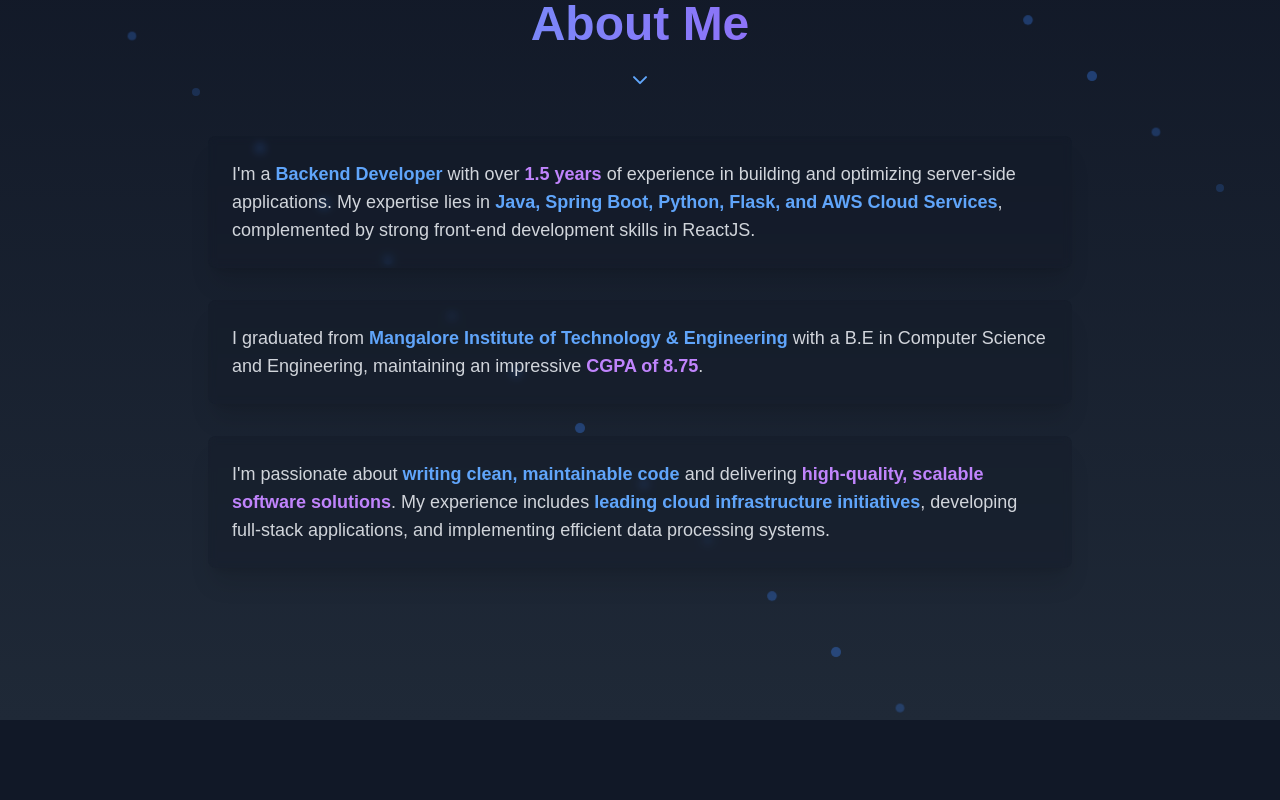
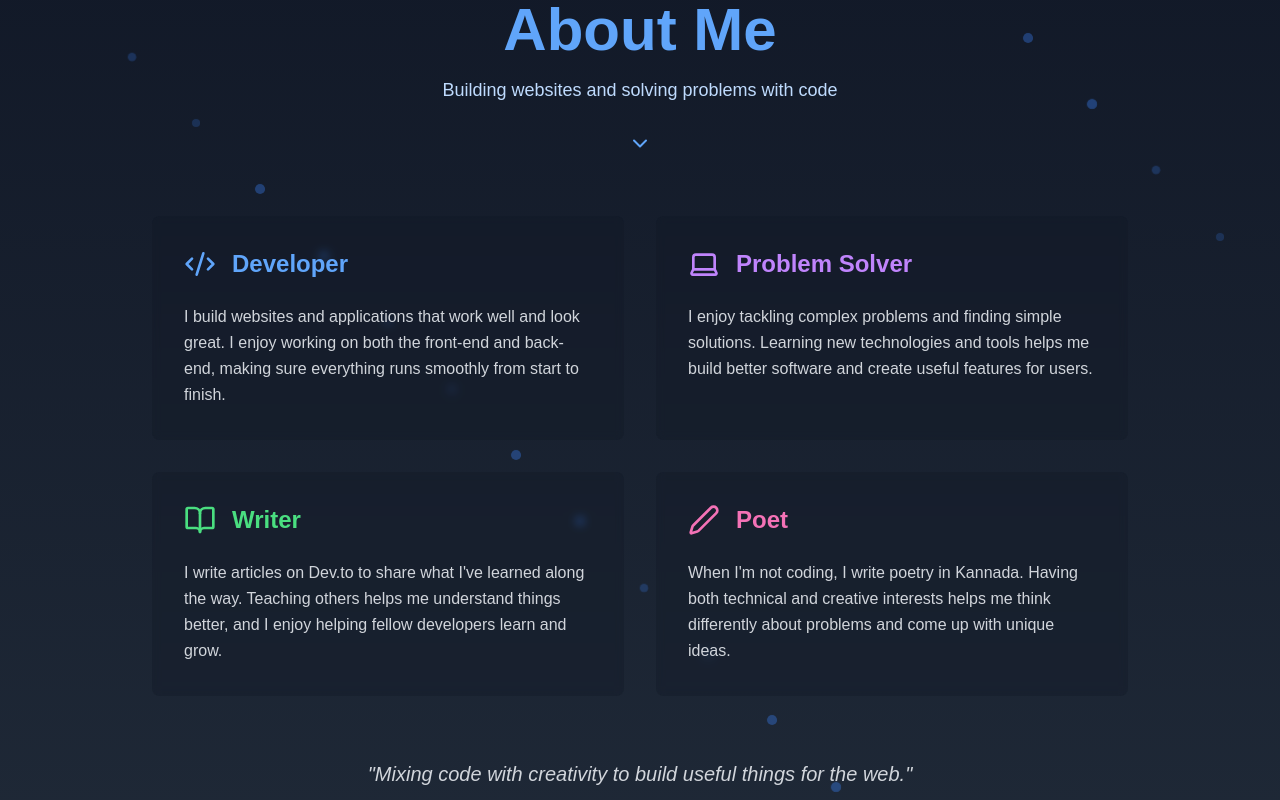
Before and after one commit to Varshithvhegde/portfolio-v2, a Next.js app: page / in a window 1280 px wide. Shown: the part 880-1680 px from the top of the page. Built offline with nearby package versions, Linux system fonts and the light colour scheme.

Commit message:
Made About Section Some Chnages

```diff
--- a/src/components/About.tsx
+++ b/src/components/About.tsx
@@ -1,6 +1,6 @@
 import React from 'react';
 import { motion } from 'framer-motion';
-import { ChevronDown } from 'lucide-react';
+import { ChevronDown, Pen, Code2, BookOpen, Laptop } from 'lucide-react';
 
 const About = () => {
   const containerVariants = {
@@ -38,7 +38,7 @@ const About = () => {
     }
   };
 
-  // Pre-calculate positions for background elements to ensure consistency
+  // Background elements animation
   const backgroundElements = Array.from({ length: 20 }, (_, i) => ({
     id: i,
     left: `${(i * 5) % 100}%`,
@@ -73,74 +73,120 @@ const About = () => {
       </div>
 
       <motion.div
-        className="max-w-4xl mx-auto px-4 relative"
+        className="max-w-5xl mx-auto px-6 relative"
         initial="hidden"
         animate="visible"
         variants={containerVariants}
       >
         <motion.div
-          className="text-center mb-12"
+          className="text-center mb-16"
           variants={itemVariants}
         >
           <motion.h2
-            className="text-5xl font-bold bg-gradient-to-r from-blue-400 to-purple-500 text-transparent bg-clip-text mb-4"
+            className="text-6xl font-bold text-blue-400 mb-4"
             whileHover={{ scale: 1.05 }}
             transition={{ duration: 0.3 }}
           >
             About Me
           </motion.h2>
+          <motion.p
+            className="text-lg text-blue-200 mt-4 max-w-2xl mx-auto"
+            variants={itemVariants}
+          >
+            Building websites and solving problems with code
+          </motion.p>
           <motion.div
             animate={floatAnimation}
-            className="mt-4"
+            className="mt-6"
           >
             <ChevronDown className="w-6 h-6 mx-auto text-blue-400" />
           </motion.div>
         </motion.div>
 
         <motion.div
-          className="space-y-8 text-lg text-gray-300"
+          className="grid grid-cols-1 md:grid-cols-2 gap-8"
           variants={containerVariants}
         >
           <motion.div
-            className="backdrop-blur-sm bg-gray-900/30 p-6 rounded-lg shadow-xl"
+            className="backdrop-blur-sm bg-gray-900/30 p-8 rounded-lg"
             variants={itemVariants}
             whileHover={{ scale: 1.02 }}
             transition={{ duration: 0.3 }}
           >
-            <p>
-              I&apos;m a <span className="text-blue-400 font-semibold">Backend Developer</span> with over
-              <span className="text-purple-400 font-semibold"> 1.5 years </span>
-              of experience in building and optimizing server-side applications.
-              My expertise lies in <span className="text-blue-400 font-semibold">Java, Spring Boot, Python, Flask, and AWS Cloud Services</span>, complemented by strong
-              front-end development skills in ReactJS.
+            <div className="flex items-center mb-6">
+              <Code2 className="w-8 h-8 text-blue-400 mr-4" />
+              <h3 className="text-2xl font-bold text-blue-400">Developer</h3>
+            </div>
+            <p className="text-gray-300 leading-relaxed">
+              I build websites and applications that work well and look great.
+              I enjoy working on both the front-end and back-end, making sure
+              everything runs smoothly from start to finish.
             </p>
           </motion.div>
 
           <motion.div
-            className="backdrop-blur-sm bg-gray-900/30 p-6 rounded-lg shadow-xl"
+            className="backdrop-blur-sm bg-gray-900/30 p-8 rounded-lg"
             variants={itemVariants}
             whileHover={{ scale: 1.02 }}
             transition={{ duration: 0.3 }}
           >
-            <p>
-              I graduated from <span className="text-blue-400 font-semibold">Mangalore Institute of Technology & Engineering</span> with a B.E in Computer Science and
-              Engineering, maintaining an impressive <span className="text-purple-400 font-semibold">CGPA of 8.75</span>.
+            <div className="flex items-center mb-6">
+              <Laptop className="w-8 h-8 text-purple-400 mr-4" />
+              <h3 className="text-2xl font-bold text-purple-400">Problem Solver</h3>
+            </div>
+            <p className="text-gray-300 leading-relaxed">
+              I enjoy tackling complex problems and finding simple solutions.
+              Learning new technologies and tools helps me build better software
+              and create useful features for users.
             </p>
           </motion.div>
 
           <motion.div
-            className="backdrop-blur-sm bg-gray-900/30 p-6 rounded-lg shadow-xl"
+            className="backdrop-blur-sm bg-gray-900/30 p-8 rounded-lg"
             variants={itemVariants}
             whileHover={{ scale: 1.02 }}
             transition={{ duration: 0.3 }}
           >
-            <p>
-              I&apos;m passionate about <span className="text-blue-400 font-semibold">writing clean, maintainable code</span> and delivering
-              <span className="text-purple-400 font-semibold"> high-quality, scalable software solutions</span>.
-              My experience includes <span className="text-blue-400 font-semibold">leading cloud infrastructure initiatives</span>, developing full-stack applications, and
-              implementing efficient data processing systems.
+            <div className="flex items-center mb-6">
+              <BookOpen className="w-8 h-8 text-green-400 mr-4" />
+              <h3 className="text-2xl font-bold text-green-400">Writer</h3>
+            </div>
+            <p className="text-gray-300 leading-relaxed">
+              I write articles on Dev.to to share what I&apos;ve learned along the way.
+              Teaching others helps me understand things better, and I enjoy helping
+              fellow developers learn and grow.
             </p>
           </motion.div>
+
+          <motion.div
+            className="backdrop-blur-sm bg-gray-900/30 p-8 rounded-lg"
+            variants={itemVariants}
+            whileHover={{ scale: 1.02 }}
+            transition={{ duration: 0.3 }}
+          >
+            <div className="flex items-center mb-6">
+              <Pen className="w-8 h-8 text-pink-400 mr-4" />
+              <h3 className="text-2xl font-bold text-pink-400">Poet</h3>
+            </div>
+            <p className="text-gray-300 leading-relaxed">
+              When I&apos;m not coding, I write poetry in Kannada. Having both technical
+              and creative interests helps me think differently about problems and
+              come up with unique ideas.
+            </p>
+          </motion.div>
+        </motion.div>
+
+        <motion.div
+          className="mt-16 text-center"
+          variants={itemVariants}
+        >
+          <motion.blockquote
+            className="text-xl italic text-gray-300 max-w-3xl mx-auto"
+            whileHover={{ scale: 1.05 }}
+            transition={{ duration: 0.3 }}
+          >
+            &quot;Mixing code with creativity to build useful things for the web.&quot;
+          </motion.blockquote>
         </motion.div>
       </motion.div>
     </section>
```
